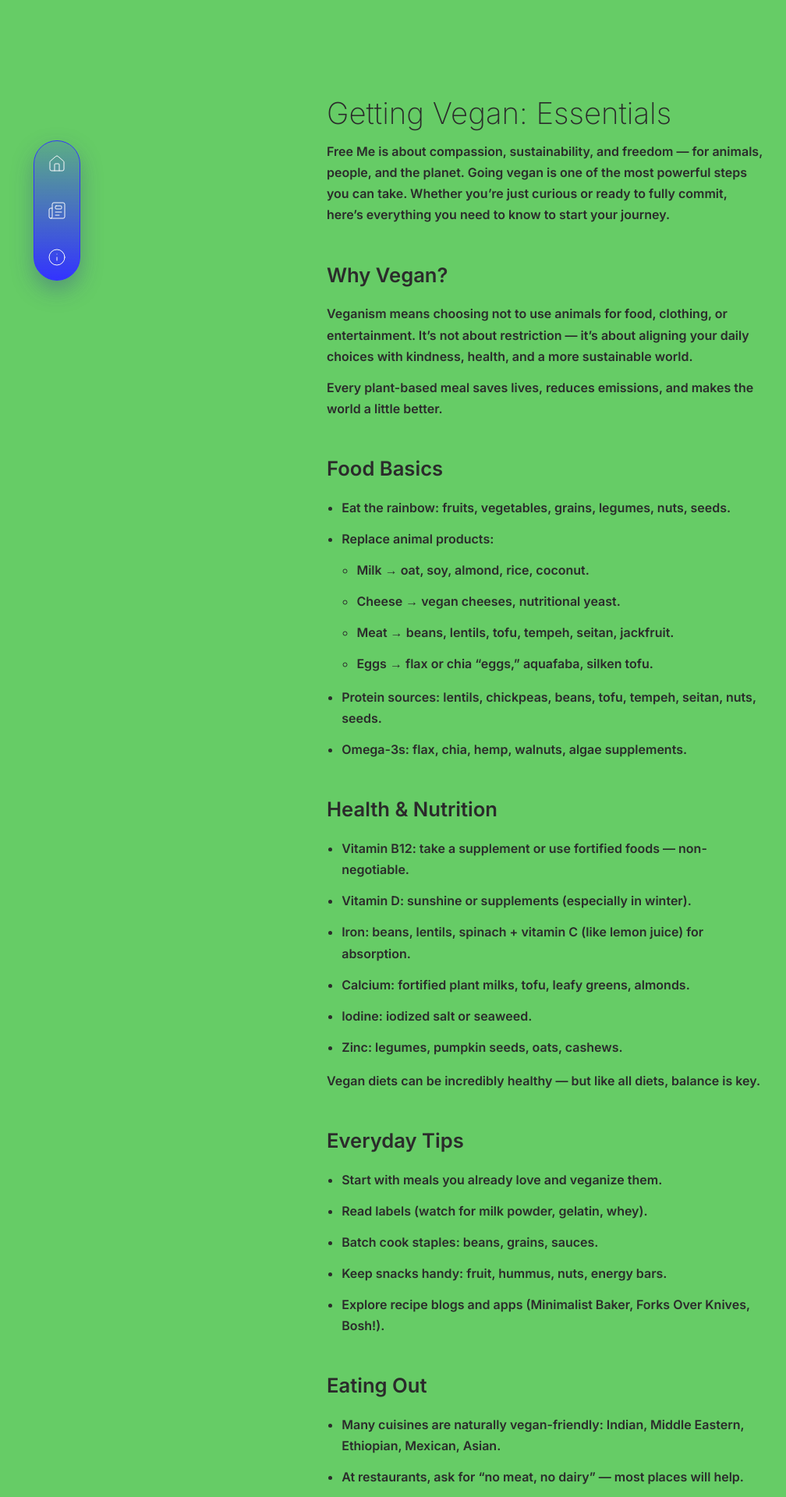
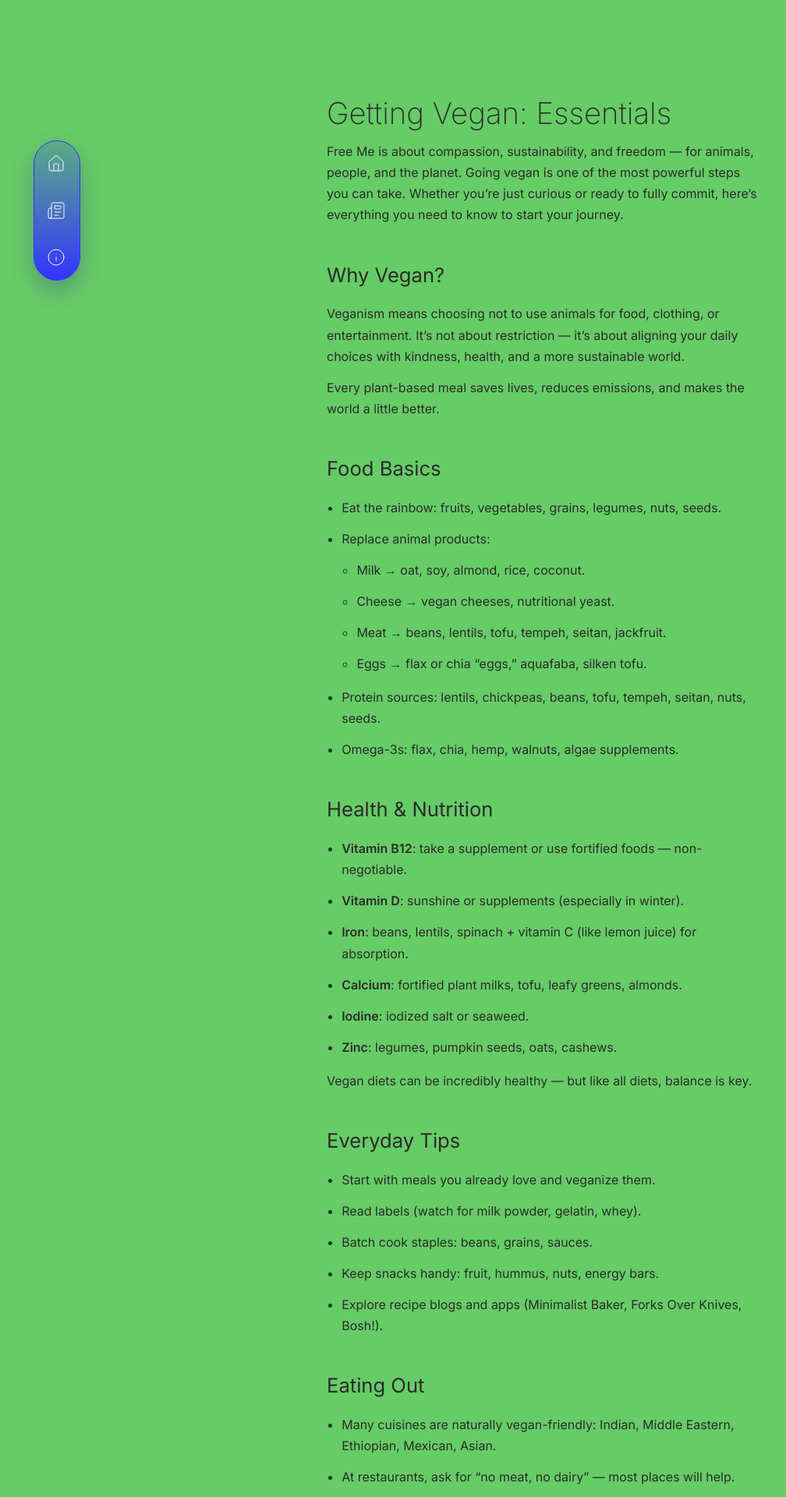
Before and after one commit to jaKasienka/vegan-platform, a Jekyll site: the page built from getting-vegan/index.md, in a window 1280 px wide. Shown: the top 1920 px of the page at 78% size, without its empty margins (101-1109 px from the left). Built offline with Jekyll 4.4.1, drawn with Linux system fonts in a browser that asks for light colours.

Commit message:
style: adjust text

```diff
--- a/assets/css/style.css
+++ b/assets/css/style.css
@@ -110,7 +110,7 @@ body.entry-page{ background:var(--green); }
 
 .split-main .wrap p, .split-main .wrap a, ul{
   color:var(--content-dark);
-  font-weight:600;
+  font-weight:400;
 }
 
 @media (max-width:900px){
@@ -127,7 +127,7 @@ body.entry-page{ background:var(--green); }
 ===================================== */
 .pillar-nav{
   position:sticky; top:20vh; align-self:start;
-  width:max-content; margin-left:56px; z-index:500;
+  width:max-content; margin-left:56px; z-index:400;
 }
 
 @media (max-width:900px){
@@ -199,7 +199,7 @@ body.entry-page{ background:var(--green); }
 
 h1, h2, h3, h4, h5, h6 {
   color:var(--content-dark);
-  font-weight:600;
+  font-weight:400;
   margin:0 0 16px;
 }
 
@@ -232,7 +232,7 @@ h3 {
 
 .card p {
   margin:0;
-  font-weight: 600;
+  font-weight: 400;
   color: var(--content-dark);
 }
 
@@ -362,7 +362,7 @@ h3 {
 ===================================== */
 .post{ max-width:760px; }
 .post-title{ margin:10px 0 6px; line-height:1.2; }
-.post-meta{ color:var(--muted); margin:0 0 18px; }
+.post-meta{ color:var(--muted); font-style: italic; margin:0 0 18px; }
 .post-content{ line-height:1.7; font-weight:400; }
 .post-content h2, .post-content h3{ margin-top:1.6em; margin-bottom:.6em; }
 .post-content p{ margin:.8em 0;}
--- a/getting-vegan/index.md
+++ b/getting-vegan/index.md
@@ -43,7 +43,7 @@ Every plant-based meal saves lives, reduces emissions, and makes the world a lit
 
 - **Calcium**: fortified plant milks, tofu, leafy greens, almonds.
 
-- **Iodin**e: iodized salt or seaweed.
+- **Iodine**: iodized salt or seaweed.
 
 - **Zinc**: legumes, pumpkin seeds, oats, cashews.
 
```
